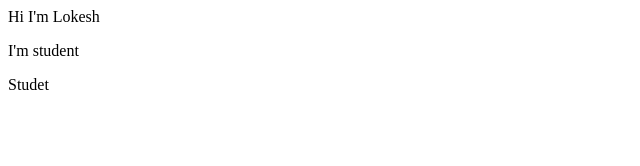
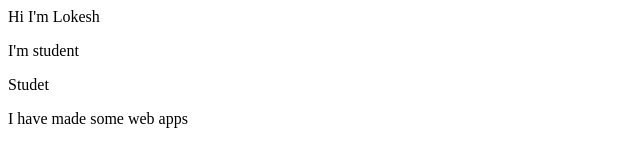
Before and after one commit to lokeshsw2/student-name-site, a plain HTML site: page index.html in a window 1280 px wide. Shown: the whole page, without its empty margins (0-640 px from the left). Drawn offline with Linux system fonts and the light colour scheme.

Commit message:
update details of project

```diff
--- a/index.html
+++ b/index.html
@@ -10,5 +10,7 @@
         Hi I'm Lokesh
         <p>I'm student</p>
         Studet
+
+        <p>I have made some web apps</p>
     </body>
 </html>
```
